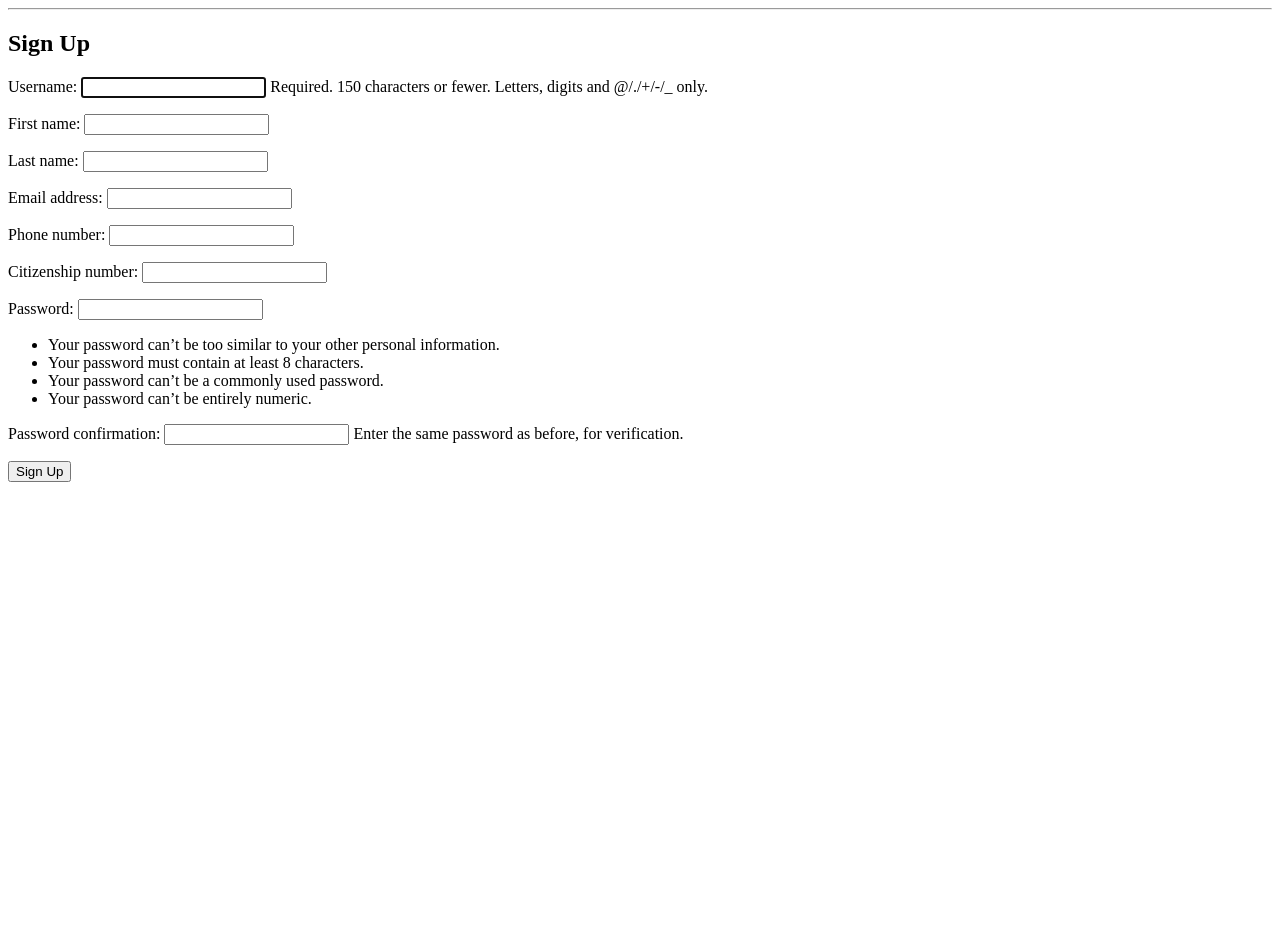
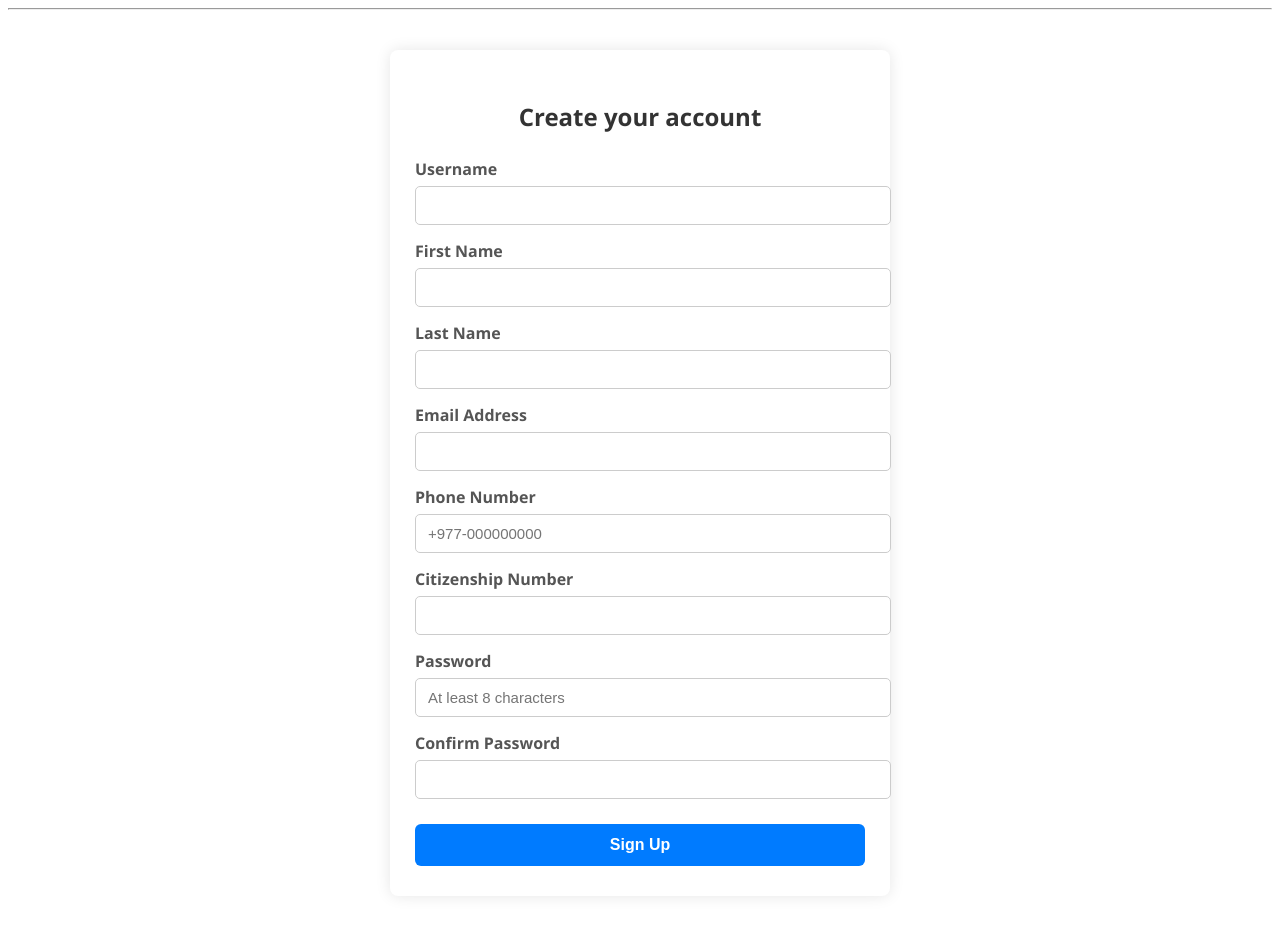
Before and after one commit to Samaya-Spaces/Samaya_Spaces_Platform, a Django app: page /accounts/signup/ in a window 1280 px wide. Shown: the part 26-962 px from the top of the page. Before the commit the page ends 508 px from the top, so only its background shows below. Run offline with Django 5.2, Linux system fonts and the light colour scheme.

Commit message:
feat: add singup page ui

```diff
--- a/config/settings.py
+++ b/config/settings.py
@@ -93,6 +93,7 @@ DATABASES = {
 
 #setting up email backend
 EMAIL_BACKEND = 'django.core.mail.backends.console.EmailBackend'
+DEFAULT_FROM_EMAIL = 'your_email@example.com'
 
 
 # Password validation
--- a/templates/registration/signup.html
+++ b/templates/registration/signup.html
@@ -1,10 +1,124 @@
+
+
 {% extends 'base.html' %}
 
 {% block content %}
-<h2>Sign Up</h2>
-<form method="post">
+<style>
+  .signup-container {
+    max-width: 450px;
+    margin: 40px auto;
+    padding: 30px 25px;
+    background: #fff;
+    border-radius: 8px;
+    box-shadow: 0 0 15px rgba(0,0,0,0.1);
+    font-family: 'Segoe UI', Tahoma, Geneva, Verdana, sans-serif;
+  }
+
+  .signup-container h2 {
+    text-align: center;
+    margin-bottom: 25px;
+    color: #333;
+  }
+
+  form label {
+    display: block;
+    font-weight: 600;
+    margin-top: 15px;
+    color: #555;
+  }
+
+  form input[type="text"],
+  form input[type="email"],
+  form input[type="tel"],
+  form input[type="password"] {
+    width: 100%;
+    padding: 10px 12px;
+    margin-top: 6px;
+    border: 1.8px solid #ccc;
+    border-radius: 5px;
+    font-size: 15px;
+    transition: border-color 0.3s ease;
+  }
+
+  form input[type="text"]:focus,
+  form input[type="email"]:focus,
+  form input[type="tel"]:focus,
+  form input[type="password"]:focus {
+    border-color: #007BFF;
+    outline: none;
+  }
+
+  button[type="submit"] {
+    width: 100%;
+    background: #007BFF;
+    color: white;
+    font-weight: 700;
+    font-size: 16px;
+    padding: 12px;
+    border: none;
+    border-radius: 6px;
+    margin-top: 25px;
+    cursor: pointer;
+    transition: background-color 0.25s ease;
+  }
+
+  button[type="submit"]:hover {
+    background: #0056b3;
+  }
+
+  /* Optional small helper text */
+  .helper-text {
+    font-size: 13px;
+    color: #888;
+    margin-top: 4px;
+  }
+</style>
+
+<div class="signup-container">
+  <h2>Create your account</h2>
+  <form method="post" novalidate>
     {% csrf_token %}
-    {{ form.as_p }}
+
+    <label for="id_username">Username</label>
+    <input type="text" id="id_username" name="username" required>
+
+    <label for="id_first_name">First Name</label>
+    <input type="text" id="id_first_name" name="first_name" required>
+
+    <label for="id_last_name">Last Name</label>
+    <input type="text" id="id_last_name" name="last_name" required>
+
+    <label for="id_email">Email Address</label>
+    <input type="email" id="id_email" name="email" required>
+
+    <label for="id_phone_number">Phone Number</label>
+    <input type="tel" id="id_phone_number" name="phone_number" placeholder="+977-000000000" pattern="^\+?\d{7,15}$">
+
+    <label for="id_citizenship_number">Citizenship Number</label>
+    <input type="text" id="id_citizenship_number" name="citizenship_number" required>
+
+    <label for="id_password1">Password</label>
+    <input type="password" id="id_password1" name="password1" required minlength="8" placeholder="At least 8 characters">
+
+    <label for="id_password2">Confirm Password</label>
+    <input type="password" id="id_password2" name="password2" required minlength="8">
+
     <button type="submit">Sign Up</button>
-</form>
+  </form>
+</div>
+
+<script>
+  // Simple password confirmation validation
+  const form = document.querySelector('form');
+  const password1 = document.getElementById('id_password1');
+  const password2 = document.getElementById('id_password2');
+
+  form.addEventListener('submit', e => {
+    if(password1.value !== password2.value) {
+      e.preventDefault();
+      alert("Passwords do not match!");
+      password2.focus();
+    }
+  });
+</script>
 {% endblock content %}
--- a/users/views.py
+++ b/users/views.py
@@ -14,7 +14,7 @@ def signup(request):
             user = form.save()
             login(request, user)
             # Use the correct name for our new homepage
-            return redirect('listing_list')
+            return redirect('login')
     else:
         form = CustomUserCreationForm()
     return render(request, 'registration/signup.html', {'form': form})
```
Also changed, not shown: templates/registration/login.html (+94 -4 lines), users/models.py (line endings or trailing spaces).
